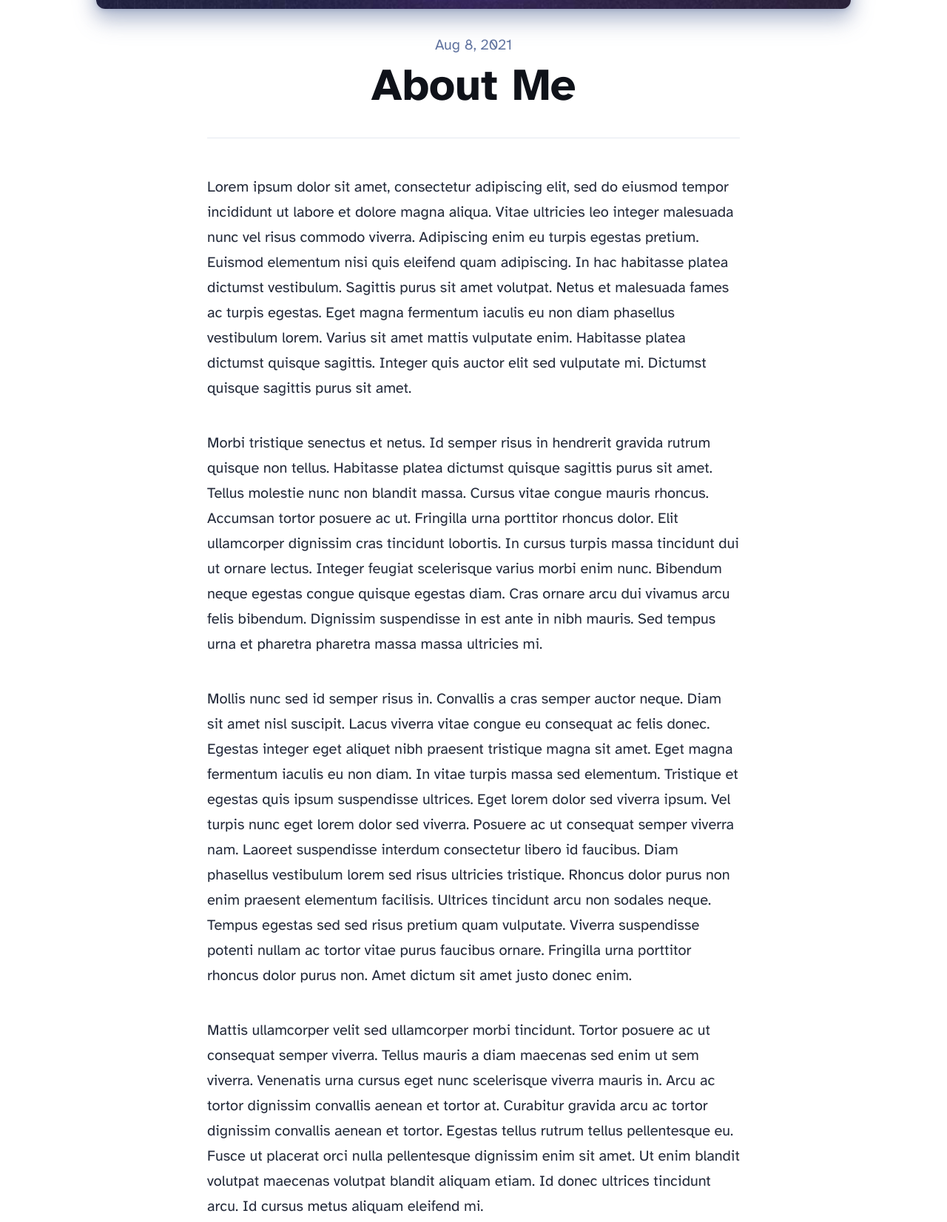
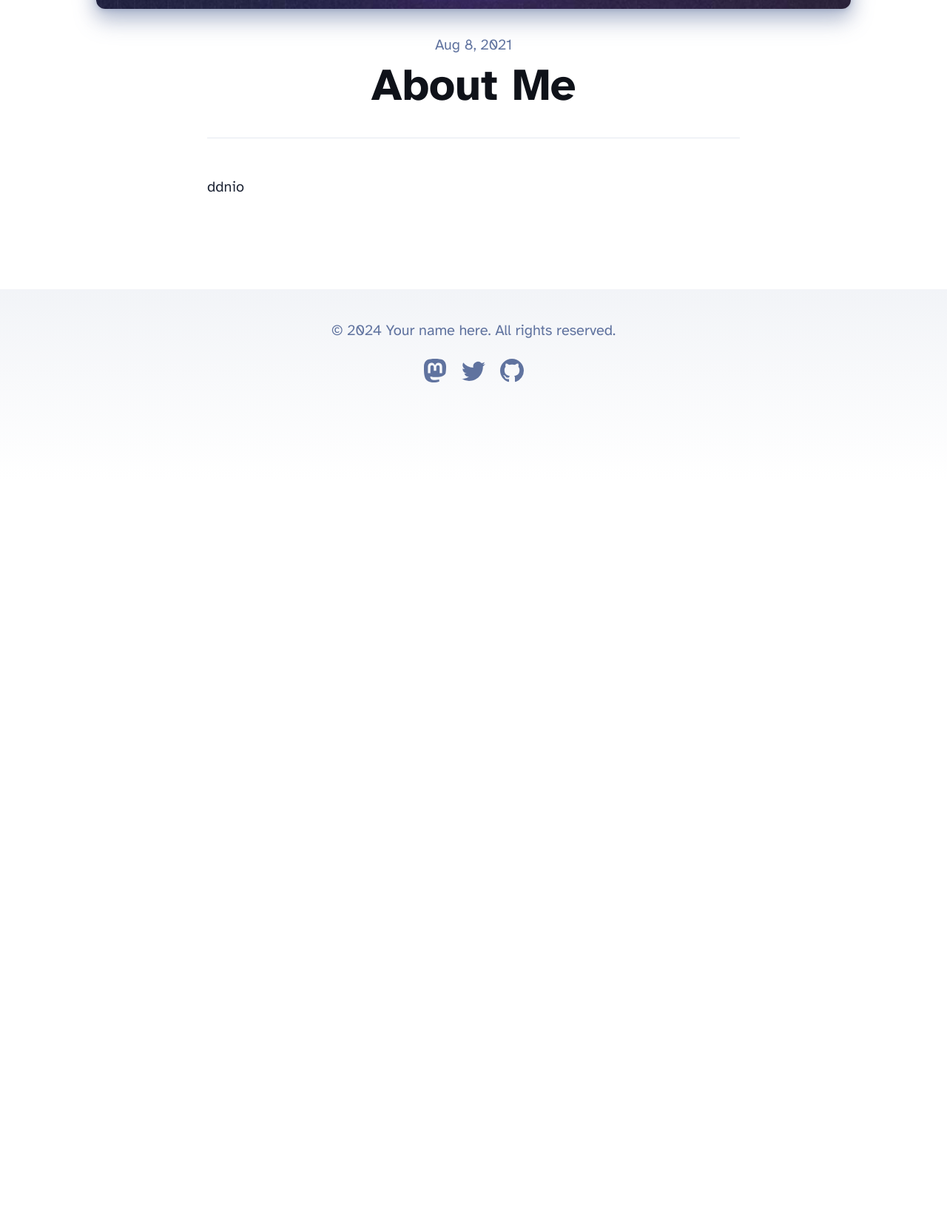
Before and after one commit to ddnio/ddnio.github.io, an Astro site: page /about in a window 1280 px wide. Shown: the part 636-2288 px from the top of the page at 74% size. After the commit the page ends 1285 px from the top, so only its background shows below. Built offline with nearby package versions, Linux system fonts and the light colour scheme; Astro itself is replaced by a stand-in of ours.

Commit message:
feat: change about

```diff
--- a/src/pages/about.astro
+++ b/src/pages/about.astro
@@ -9,54 +9,11 @@
 	heroImage="/blog-placeholder-about.jpg"
 >
 	<p>
-		Lorem ipsum dolor sit amet, consectetur adipiscing elit, sed do eiusmod tempor incididunt ut
-		labore et dolore magna aliqua. Vitae ultricies leo integer malesuada nunc vel risus commodo
-		viverra. Adipiscing enim eu turpis egestas pretium. Euismod elementum nisi quis eleifend quam
-		adipiscing. In hac habitasse platea dictumst vestibulum. Sagittis purus sit amet volutpat. Netus
-		et malesuada fames ac turpis egestas. Eget magna fermentum iaculis eu non diam phasellus
-		vestibulum lorem. Varius sit amet mattis vulputate enim. Habitasse platea dictumst quisque
-		sagittis. Integer quis auctor elit sed vulputate mi. Dictumst quisque sagittis purus sit amet.
+		ddnio
 	</p>
 
-	<p>
-		Morbi tristique senectus et netus. Id semper risus in hendrerit gravida rutrum quisque non
-		tellus. Habitasse platea dictumst quisque sagittis purus sit amet. Tellus molestie nunc non
-		blandit massa. Cursus vitae congue mauris rhoncus. Accumsan tortor posuere ac ut. Fringilla urna
-		porttitor rhoncus dolor. Elit ullamcorper dignissim cras tincidunt lobortis. In cursus turpis
-		massa tincidunt dui ut ornare lectus. Integer feugiat scelerisque varius morbi enim nunc.
-		Bibendum neque egestas congue quisque egestas diam. Cras ornare arcu dui vivamus arcu felis
-		bibendum. Dignissim suspendisse in est ante in nibh mauris. Sed tempus urna et pharetra pharetra
-		massa massa ultricies mi.
-	</p>
 
 	<p>
-		Mollis nunc sed id semper risus in. Convallis a cras semper auctor neque. Diam sit amet nisl
-		suscipit. Lacus viverra vitae congue eu consequat ac felis donec. Egestas integer eget aliquet
-		nibh praesent tristique magna sit amet. Eget magna fermentum iaculis eu non diam. In vitae
-		turpis massa sed elementum. Tristique et egestas quis ipsum suspendisse ultrices. Eget lorem
-		dolor sed viverra ipsum. Vel turpis nunc eget lorem dolor sed viverra. Posuere ac ut consequat
-		semper viverra nam. Laoreet suspendisse interdum consectetur libero id faucibus. Diam phasellus
-		vestibulum lorem sed risus ultricies tristique. Rhoncus dolor purus non enim praesent elementum
-		facilisis. Ultrices tincidunt arcu non sodales neque. Tempus egestas sed sed risus pretium quam
-		vulputate. Viverra suspendisse potenti nullam ac tortor vitae purus faucibus ornare. Fringilla
-		urna porttitor rhoncus dolor purus non. Amet dictum sit amet justo donec enim.
-	</p>
 
-	<p>
-		Mattis ullamcorper velit sed ullamcorper morbi tincidunt. Tortor posuere ac ut consequat semper
-		viverra. Tellus mauris a diam maecenas sed enim ut sem viverra. Venenatis urna cursus eget nunc
-		scelerisque viverra mauris in. Arcu ac tortor dignissim convallis aenean et tortor at. Curabitur
-		gravida arcu ac tortor dignissim convallis aenean et tortor. Egestas tellus rutrum tellus
-		pellentesque eu. Fusce ut placerat orci nulla pellentesque dignissim enim sit amet. Ut enim
-		blandit volutpat maecenas volutpat blandit aliquam etiam. Id donec ultrices tincidunt arcu. Id
-		cursus metus aliquam eleifend mi.
-	</p>
-
-	<p>
-		Tempus quam pellentesque nec nam aliquam sem. Risus at ultrices mi tempus imperdiet. Id porta
-		nibh venenatis cras sed felis eget velit. Ipsum a arcu cursus vitae. Facilisis magna etiam
-		tempor orci eu lobortis elementum. Tincidunt dui ut ornare lectus sit. Quisque non tellus orci
-		ac. Blandit libero volutpat sed cras. Nec tincidunt praesent semper feugiat nibh sed pulvinar
-		proin gravida. Egestas integer eget aliquet nibh praesent tristique magna.
 	</p>
 </Layout>
```
